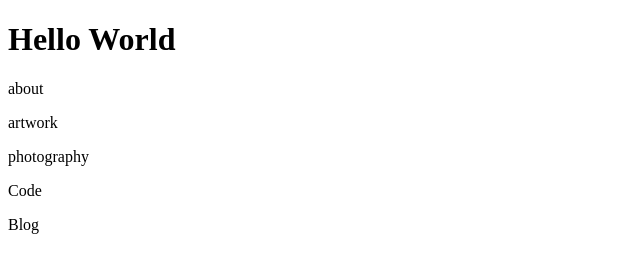
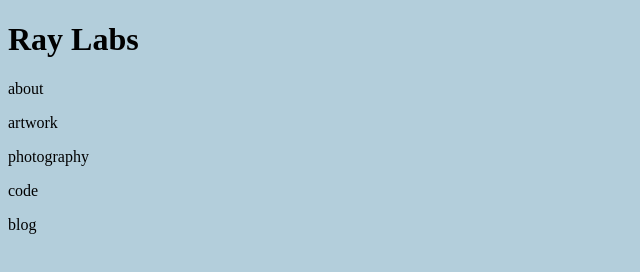
Before and after one commit to fireteam99/fireteam99.github.io-old-, a plain HTML site: page index.html in a window 1280 px wide. Shown: the whole page, without its empty margins (0-640 px from the left). Drawn offline with Linux system fonts and the light colour scheme; files that its build step writes are made by us from their sources; files whose address does not match are found by name.

Commit message:
css
css file made

```diff
--- a/index.html
+++ b/index.html
@@ -1,11 +1,14 @@
 <!DOCTYPE html>
 <html>
+<head>
+  <link rel="stylesheet" type="text/css" href="/Users/Ray/fireteam99.github.io/ray_labs_style.css">
+</head>
 <body>
-<h1>Hello World</h1>
-<title>Ray Labs</title>
-<p>about</p>
-<p>artwork</p>
-<p>photography</p>
-<p>Code</p>
-<p>Blog</p>
+  <h1>Ray Labs</h1>
+  <title>Ray Labs</title>
+  <p>about</p>
+  <p>artwork</p>
+  <p>photography</p>
+  <p>code</p>
+  <p>blog</p>
 </html>
--- /dev/null
+++ b/ray_labs_style.css
@@ -0,0 +1,3 @@
+body {
+  background-color: #b3cedb
+}
```
